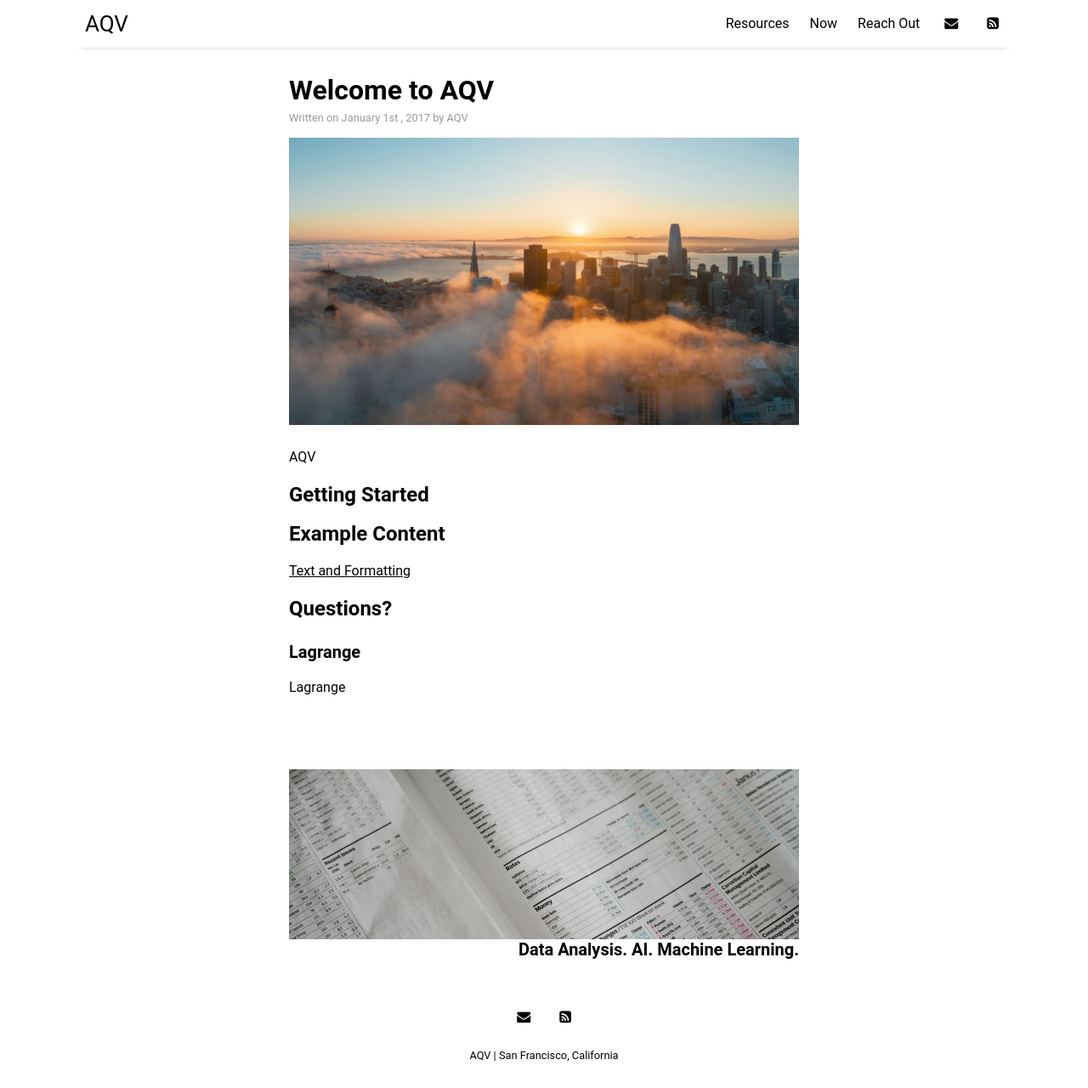
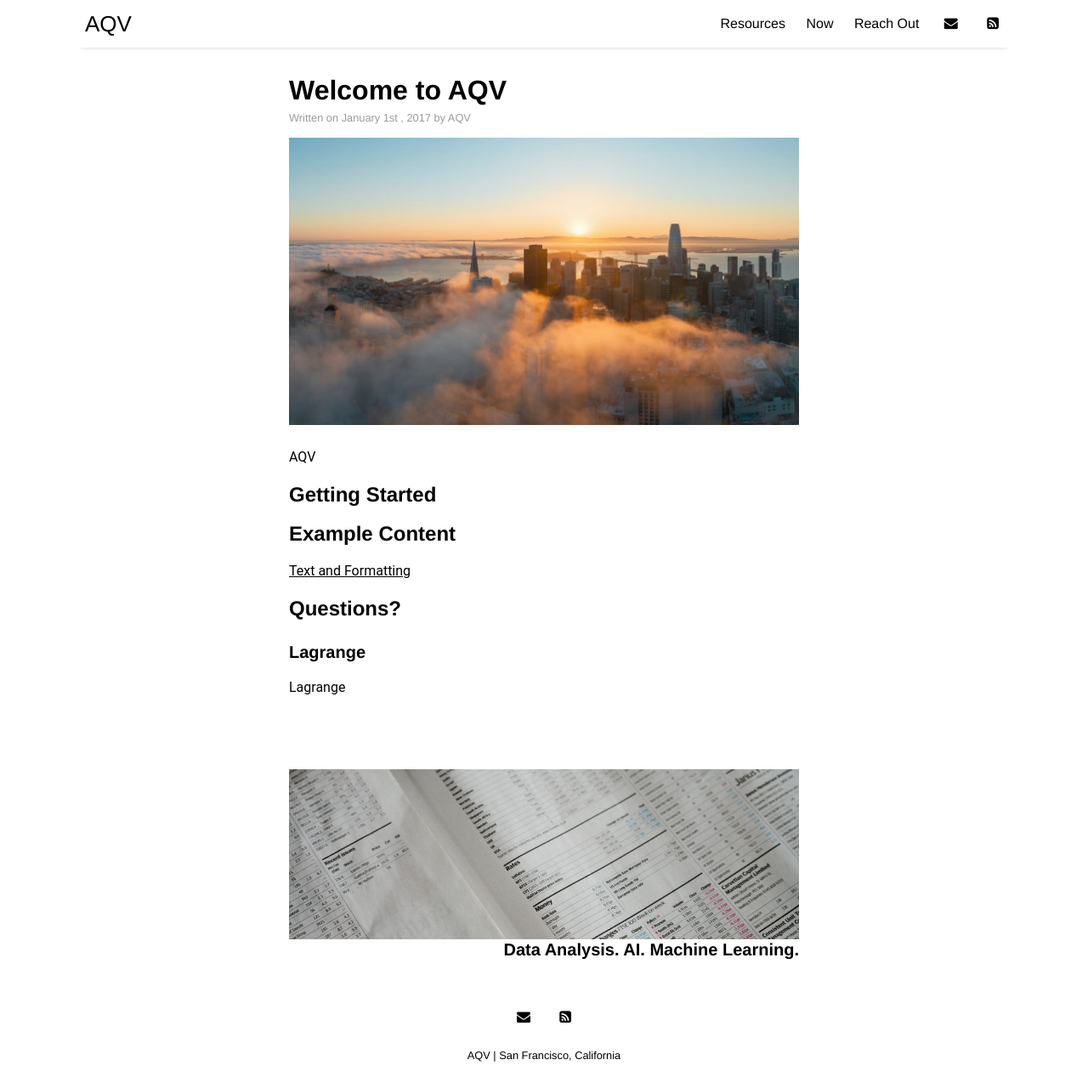
Before and after one commit to aqv-us/aqv-us, a Jekyll site: the page built from _posts/2017-01-01-welcome-to-millennial.md, in a window 1280 px wide and 1280 px high. Shown: the whole window at 85% size. Built offline with Jekyll 4.4.1, drawn with Linux system fonts in a browser that asks for light colours; nearby versions of some CDN libraries; some web fonts are replaced.

Commit message:
Update main.scss

```diff
--- a/assets/css/main.scss
+++ b/assets/css/main.scss
@@ -1,7 +1,7 @@
 ---
 ---
 
-$base-font-family: 'Roboto', sans-serif;
+$base-font-family: 'Helvetica', sans-serif;
 $body-font-family: 'Roboto', sans-serif;
 $code-font-family: "Source Code Pro", monospace;
 
```
